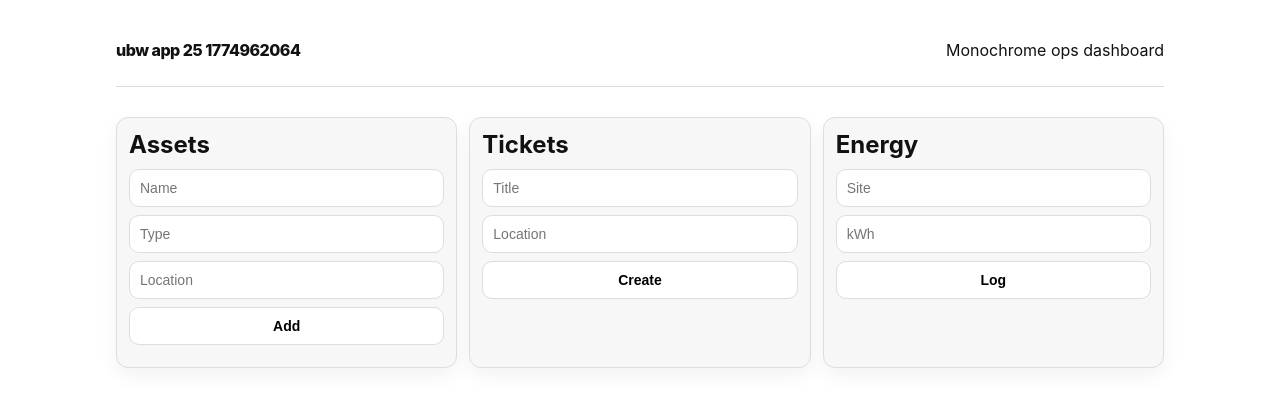
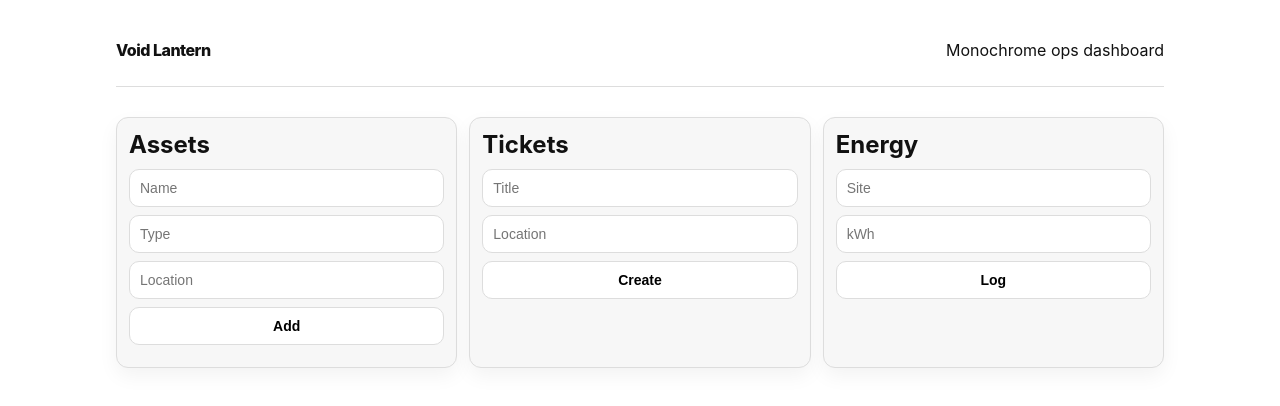
Before and after one commit to Ashutoshsingh20/bw-app-25-1774962064, a website: page public/index.html in a window 1280 px wide. Drawn offline with Linux system fonts and the light colour scheme; no server answers.

Commit message:
chore: brand app as Void Lantern

```diff
--- a/public/index.html
+++ b/public/index.html
@@ -3,13 +3,13 @@
 <head>
   <meta charset="UTF-8" />
   <meta name="viewport" content="width=device-width, initial-scale=1.0" />
-  <title>ubw app 25 1774962064</title>
+  <title>Void Lantern</title>
   <link rel="stylesheet" href="/style.css" />
 </head>
 <body>
   <div class="shell">
     <header>
-      <div class="logo">ubw app 25 1774962064</div>
+      <div class="logo">Void Lantern</div>
       <p>Monochrome ops dashboard</p>
     </header>
     <section class="metrics" id="metrics"></section>
```
Also changed, not shown: package.json (+9 -3 lines), README.md.
